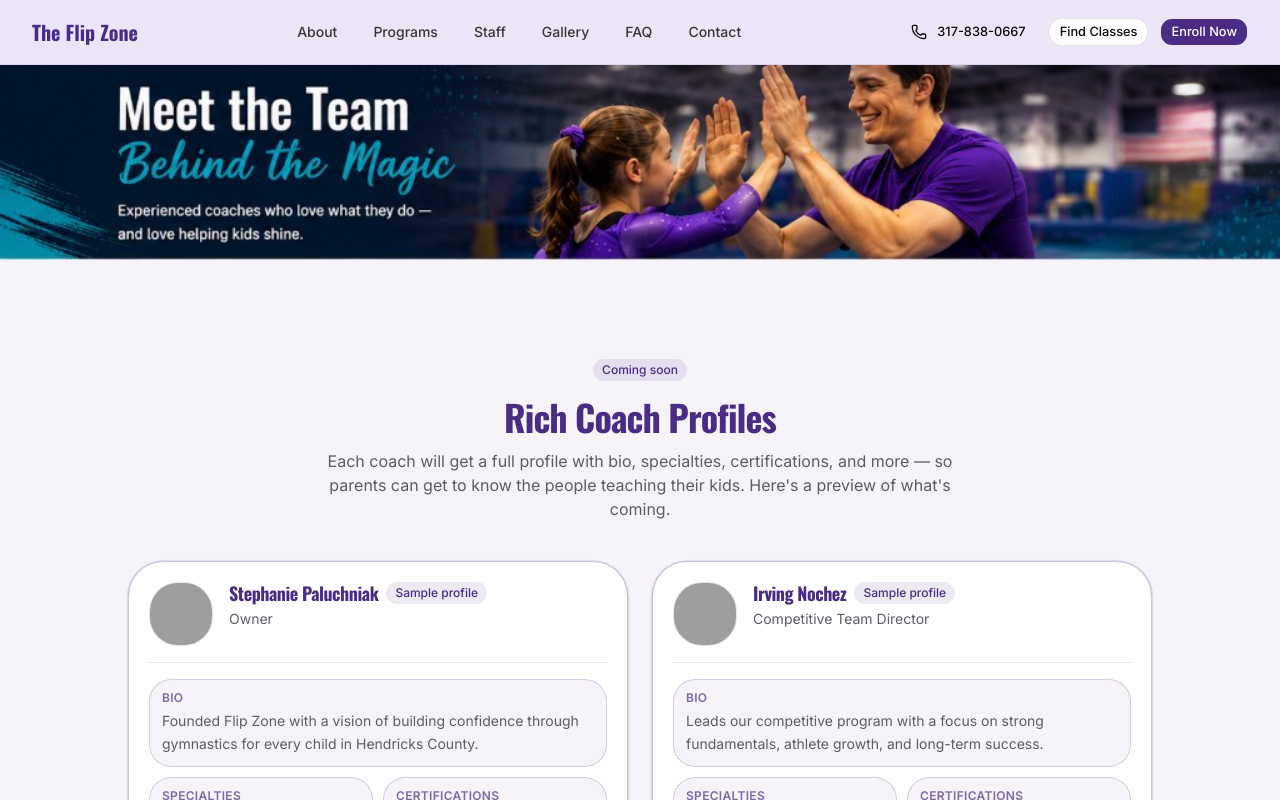
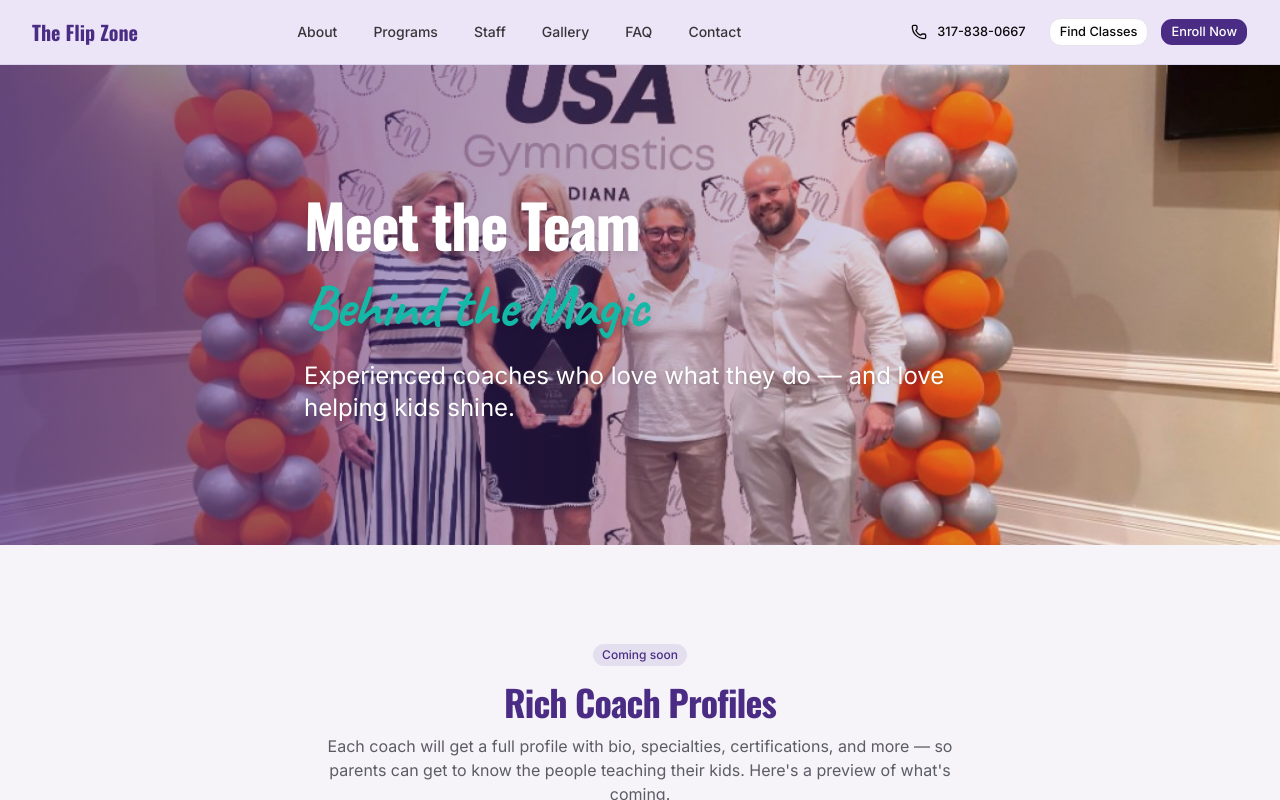
Before and after one commit to darnold5000/flipzone, a Next.js app: page /staff in a window 1280 px wide. Shown: the top 800 px of the page. Built offline with nearby package versions, Linux system fonts and the light colour scheme; grey boxes are pictures that could not be loaded.

Commit message:
staff hero

```diff
--- a/src/app/staff/page.tsx
+++ b/src/app/staff/page.tsx
@@ -1,9 +1,8 @@
-import { BannerHero } from "@/components/BannerHero";
+import { StaffHero } from "@/components/staff/StaffHero";
 import { CoachCard } from "@/components/CoachCard";
 import { CTA } from "@/components/CTA";
 import { Badge } from "@/components/ui/badge";
 import { staff, staffProfilePreviews } from "@/data/staff";
-import { images } from "@/lib/images";
 import { createMetadata } from "@/lib/seo";
 
 export const metadata = createMetadata({
@@ -16,12 +15,7 @@ export const metadata = createMetadata({
 export default function StaffPage() {
   return (
     <>
-      <BannerHero
-        src={images.staffHero}
-        alt="Meet the Team Behind the Magic — experienced coaches who love helping kids shine"
-        width={1024}
-        height={156}
-      />
+      <StaffHero />
 
       <section className="section-padding border-b border-border bg-flip-purple/5">
         <div className="container-wide">
--- /dev/null
+++ b/src/components/staff/StaffHero.tsx
@@ -0,0 +1,26 @@
+"use client";
+
+import { Hero } from "@/components/Hero";
+import { images } from "@/lib/images";
+
+export function StaffHero() {
+  return (
+    <Hero
+      title={
+        <>
+          Meet the Team
+          <br />
+          <span className="font-script text-flip-teal">Behind the Magic</span>
+        </>
+      }
+      subtitle="Experienced coaches who love what they do — and love helping kids shine."
+      image={images.staffHeroPhoto}
+      imageAlt="Flip Zone coaches at USA Gymnastics Indiana"
+      overlay="gradient"
+      imagePosition="center 40%"
+      size="large"
+      showButtons={false}
+      align="left"
+    />
+  );
+}
--- a/src/lib/images.ts
+++ b/src/lib/images.ts
@@ -20,6 +20,7 @@ export const images = {
   aboutHero: "/images/about-hero.png",
   programsHero: "/images/heroes/programs-hero.png",
   staffHero: "/images/heroes/staff-hero.png",
+  staffHeroPhoto: "/images/heroes/staff-hero-photo.jpg",
   galleryHero: "/images/heroes/gallery-hero.png",
   faqHero: "/images/heroes/faq-hero.png",
   facilityOverview: "/images/facility-overview.png",
```
Also changed, not shown: public/images/heroes/staff-hero-photo.jpg (added).
